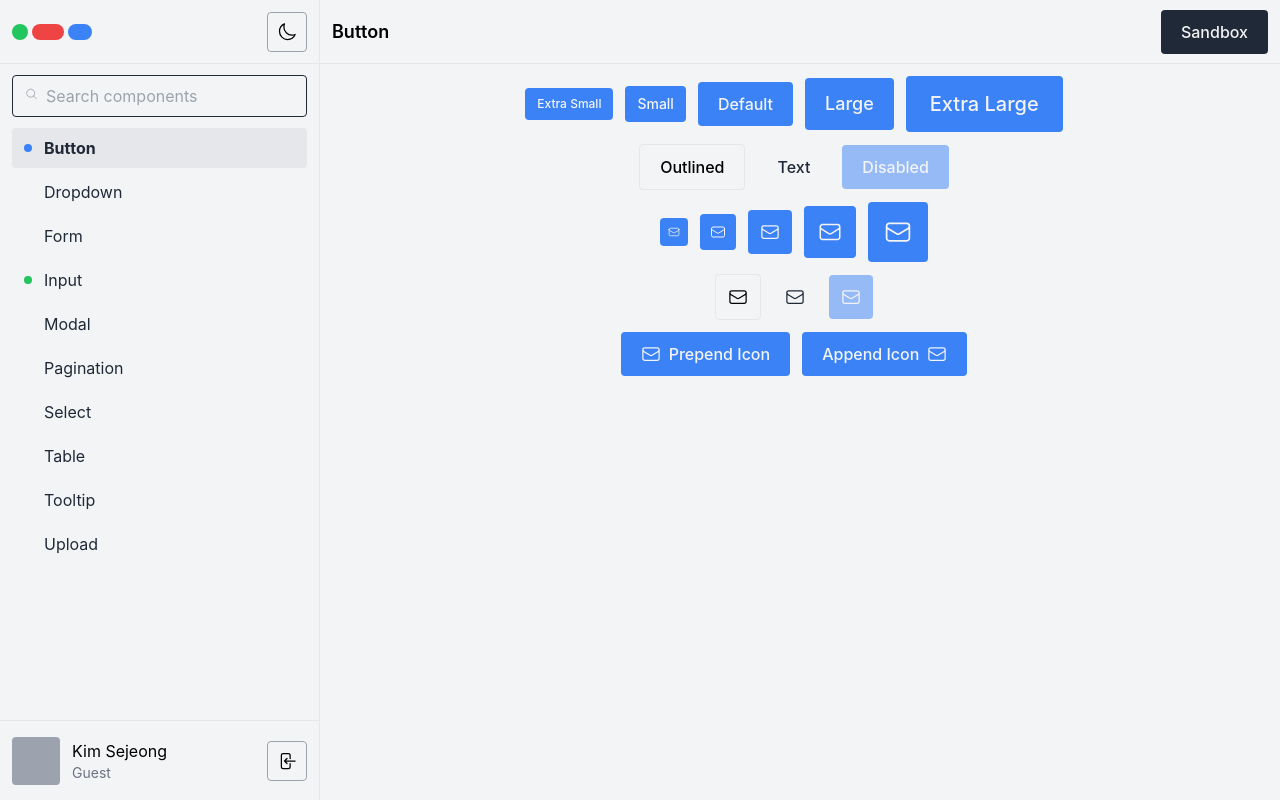
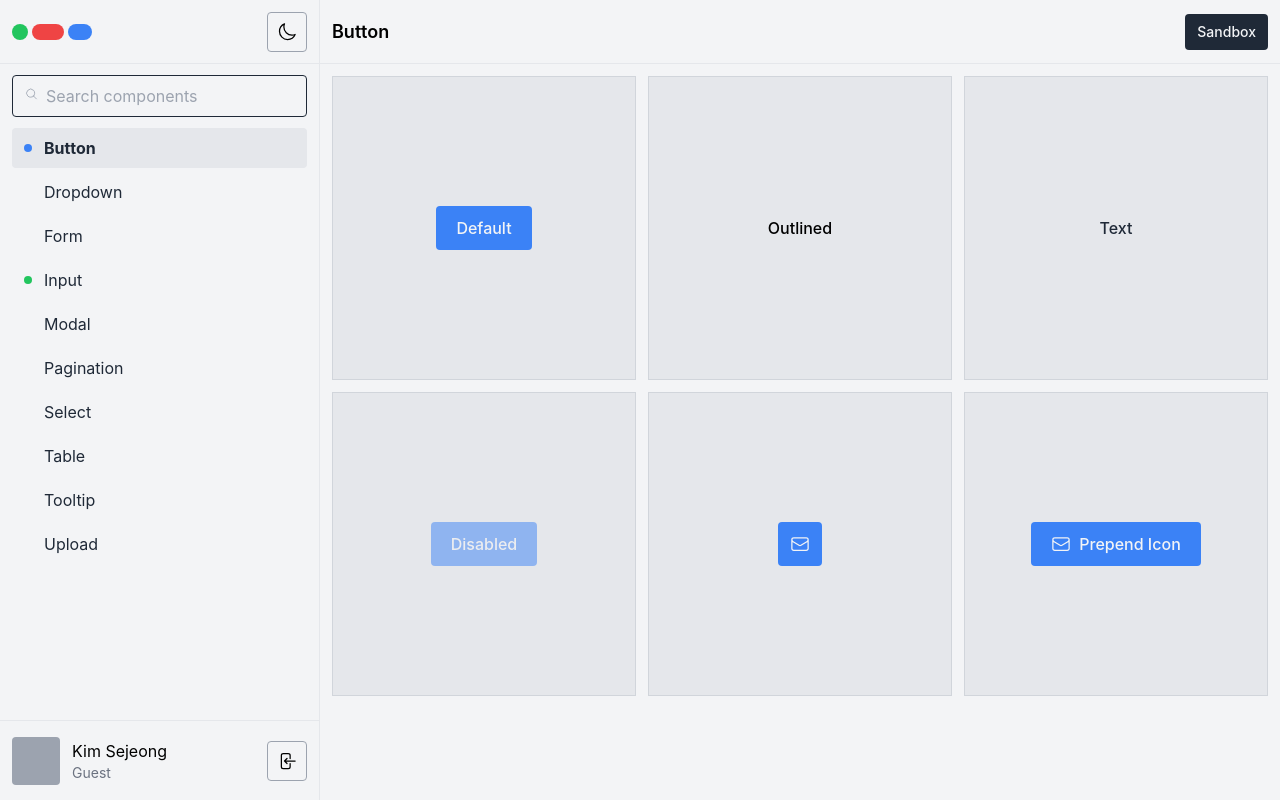
Before and after one commit to lianabisuna/vue-ui-collection, a Vue app: page / in a window 1280 px wide. Built offline with nearby package versions, Linux system fonts and the light colour scheme; a web font is replaced by a local one.

Commit message:
Add component list layout

```diff
--- a/src/components/TheHeader.vue
+++ b/src/components/TheHeader.vue
@@ -6,7 +6,7 @@ import { AppButton } from '@/components/app/index';
 <template>
   <header class="flex items-center h-16 justify-between border-b border-gray-200 px-3">
     <p class="text-lg font-semibold">{{ $route.name }}</p>
-    <AppButton color="gray-800">Sandbox</AppButton>
+    <AppButton size="sm" color="gray-800">Sandbox</AppButton>
     <!-- <div class="flex gap-3">
       <div class="h-10 w-10 rounded border border-gray-400 peer peer-checked:border-none peer-checked:bg-gray-800 flex items-center justify-center peer-checked:text-gray-100">
         <DevicePhoneMobileIcon class="h-5 w-5" />
--- a/src/views/dashboard/button/ButtonView.vue
+++ b/src/views/dashboard/button/ButtonView.vue
@@ -4,8 +4,32 @@ import { EnvelopeIcon } from '@heroicons/vue/24/outline'
 </script>
 
 <template>
-  <div class="flex flex-col gap-3 p-3">
-    <!-- Button Size -->
+  <div class="grid grid-cols-1 sm:grid-cols-2 md:grid-cols-1 lg:grid-cols-2 xl:grid-cols-3 2xl:grid-cols-4 p-3 gap-3">
+    <div class="flex items-center justify-center border border-gray-300 bg-gray-200 aspect-square p-3">
+      <AppButton>Default</AppButton>
+    </div>
+    <div class="flex items-center justify-center border border-gray-300 bg-gray-200 aspect-square p-3">
+      <AppButton variant="outlined">Outlined</AppButton>
+    </div>
+    <div class="flex items-center justify-center border border-gray-300 bg-gray-200 aspect-square p-3">
+      <AppButton variant="text">Text</AppButton>
+    </div>
+    <div class="flex items-center justify-center border border-gray-300 bg-gray-200 aspect-square p-3">
+      <AppButton disabled>Disabled</AppButton>
+    </div>
+    <div class="flex items-center justify-center border border-gray-300 bg-gray-200 aspect-square p-3">
+      <AppButton icon>
+        <EnvelopeIcon class="h-5 w-5" />
+      </AppButton>
+    </div>
+    <div class="flex items-center justify-center border border-gray-300 bg-gray-200 aspect-square p-3">
+      <AppButton>
+        <EnvelopeIcon class="h-5 w-5 mr-2" />
+        Prepend Icon
+      </AppButton>
+    </div>
+  </div>
+  <!-- <div class="flex flex-col gap-3 p-3">
     <div class="[&>*]:mr-3 flex items-center justify-center">
       <AppButton size="xs">Extra Small</AppButton>
       <AppButton size="sm">Small</AppButton>
@@ -13,13 +37,11 @@ import { EnvelopeIcon } from '@heroicons/vue/24/outline'
       <AppButton size="lg">Large</AppButton>
       <AppButton size="xl">Extra Large</AppButton>
     </div>
-    <!-- Button Type -->
     <div class="[&>*]:mr-3 flex items-center justify-center">
       <AppButton variant="outlined">Outlined</AppButton>
       <AppButton variant="text">Text</AppButton>
       <AppButton disabled>Disabled</AppButton>
     </div>
-    <!-- Icon Size -->
     <div class="[&>*]:mr-3 flex items-center justify-center">
       <AppButton icon size="xs">
         <EnvelopeIcon class="h-3 w-3" />
@@ -37,7 +59,6 @@ import { EnvelopeIcon } from '@heroicons/vue/24/outline'
         <EnvelopeIcon class="h-7 w-7" />
       </AppButton>
     </div>
-    <!-- Icon Type -->
     <div class="[&>*]:mr-3 flex items-center justify-center">
       <AppButton icon variant="outlined">
         <EnvelopeIcon class="h-5 w-5" />
@@ -49,7 +70,6 @@ import { EnvelopeIcon } from '@heroicons/vue/24/outline'
         <EnvelopeIcon class="h-5 w-5" />
       </AppButton>
     </div>
-    <!-- With Icon -->
     <div class="[&>*]:mr-3 flex items-center justify-center">
       <AppButton>
         <EnvelopeIcon class="h-5 w-5 mr-2" />
@@ -60,7 +80,7 @@ import { EnvelopeIcon } from '@heroicons/vue/24/outline'
         <EnvelopeIcon class="h-5 w-5 ml-2" />
       </AppButton>
     </div>
-  </div>
+  </div> -->
 </template>
 
 <style scoped></style>
```
